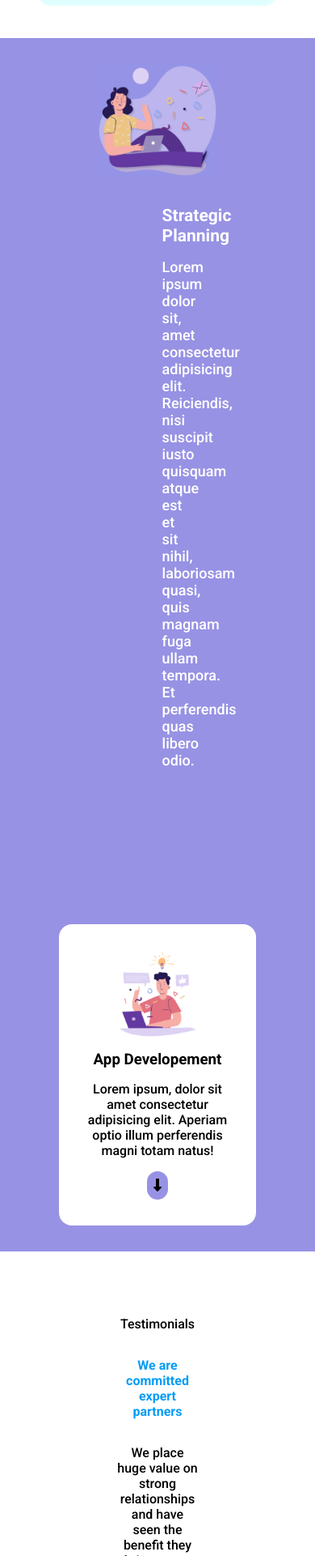
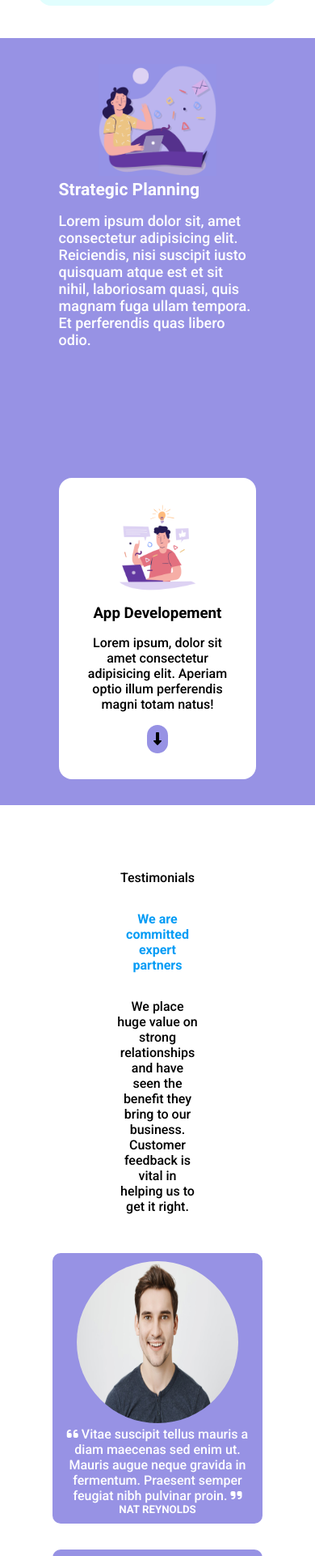
Before and after one commit to Pasqualinobruno/htmlcss-responsive-layout, a plain HTML site: page index.html in a window 390 px wide. Shown: the part 1545-3466 px from the top of the page at 81% size. Drawn offline with Linux system fonts and the light colour scheme.

Commit message:
media add

```diff
--- a/css/style.css
+++ b/css/style.css
@@ -308,4 +308,10 @@ section{
     .menu-tab-phone{
         display: block;
     }
+    .card div{
+        display: block;
+    }
+    .line{
+        padding: 0;
+    }
 }
```
